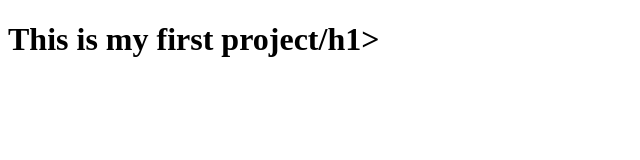
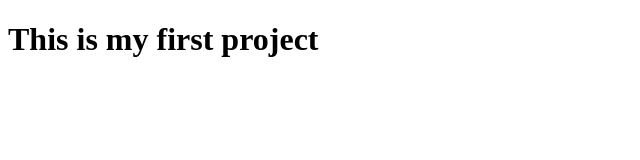
Before and after one commit to kibrian/lern-hub, a plain HTML site: page index.html in a window 1280 px wide. Shown: the full height of the page, 0-640 px from the left. Drawn offline with Linux system fonts and the light colour scheme.

Commit message:
added an ending tag

```diff
--- a/index.html
+++ b/index.html
@@ -4,6 +4,6 @@
     <title>my new erra</title>
 </head>
  <body>
-    <h1>This is my first project/h1>
+    <h1>This is my first project</h1>
  </body>
 </html>
```
